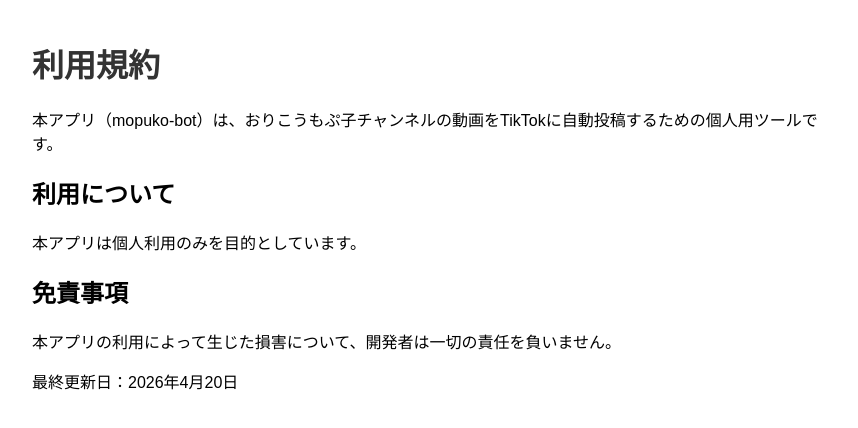
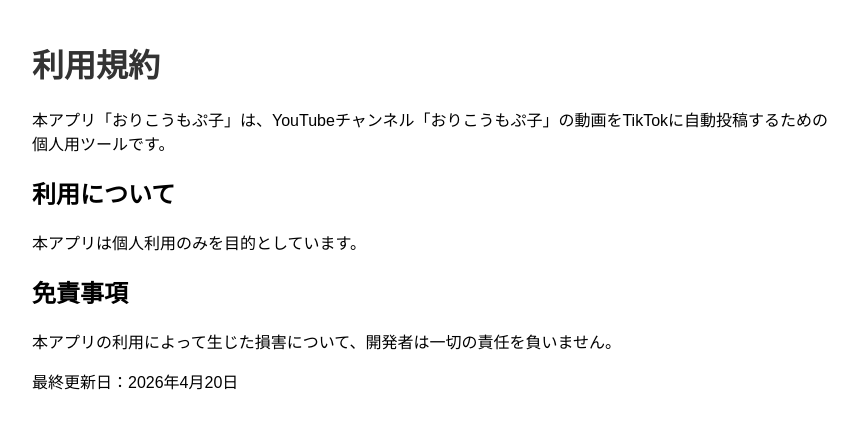
Before and after one commit to elfkatze2-cloud/mopuko-bot, a website: page docs/terms.html in a window 1280 px wide. Shown: the whole page, without its empty margins (208-1066 px from the left). Drawn offline with Linux system fonts and the light colour scheme.

Commit message:
利用規約・プライバシーポリシーのアプリ名を修正

```diff
--- a/docs/terms.html
+++ b/docs/terms.html
@@ -10,7 +10,7 @@
 </head>
 <body>
   <h1>利用規約</h1>
-  <p>本アプリ（mopuko-bot）は、おりこうもぷ子チャンネルの動画をTikTokに自動投稿するための個人用ツールです。</p>
+  <p>本アプリ「おりこうもぷ子」は、YouTubeチャンネル「おりこうもぷ子」の動画をTikTokに自動投稿するための個人用ツールです。</p>
   <h2>利用について</h2>
   <p>本アプリは個人利用のみを目的としています。</p>
   <h2>免責事項</h2>
```
Also changed, not shown: docs/privacy.html (+1 -1 lines).
